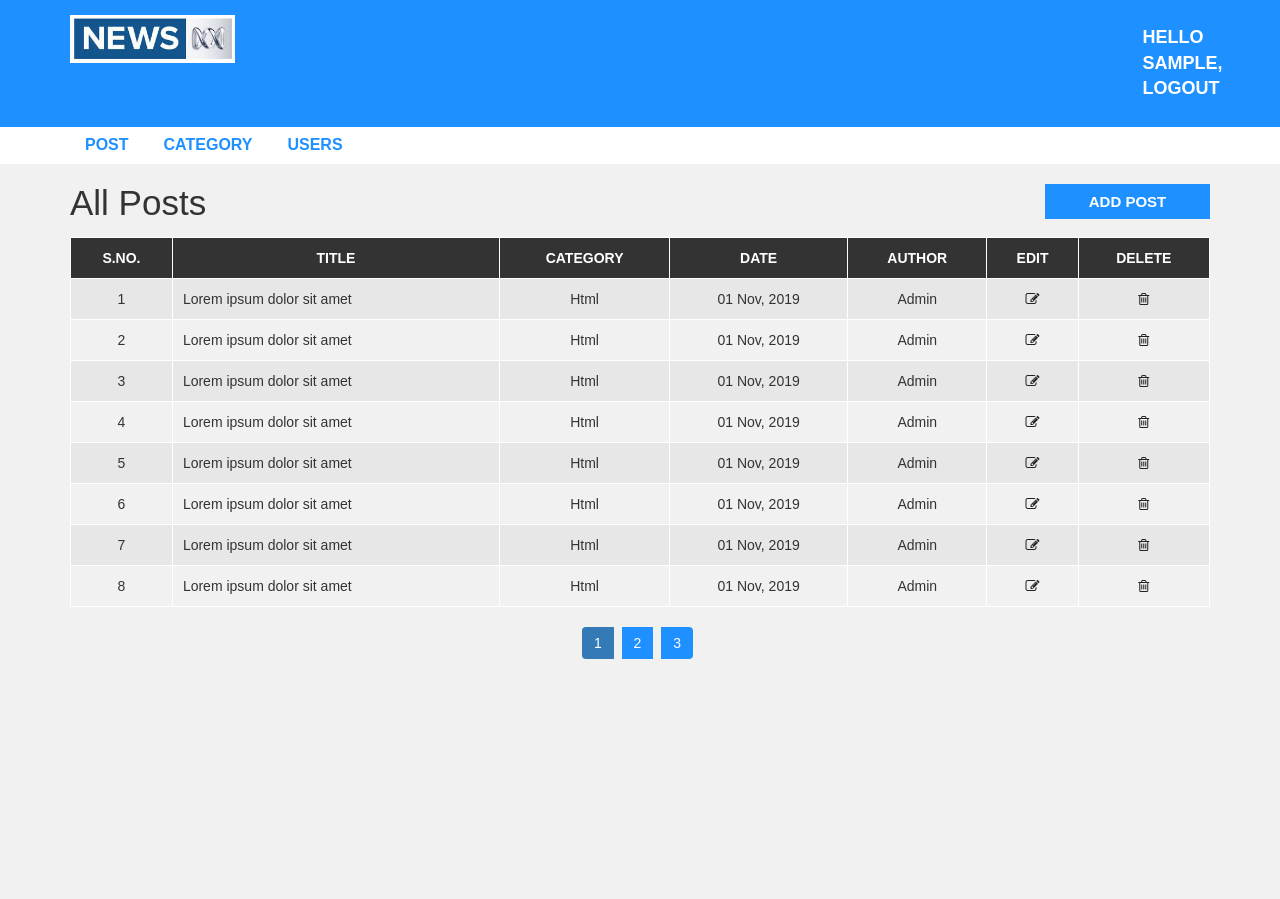
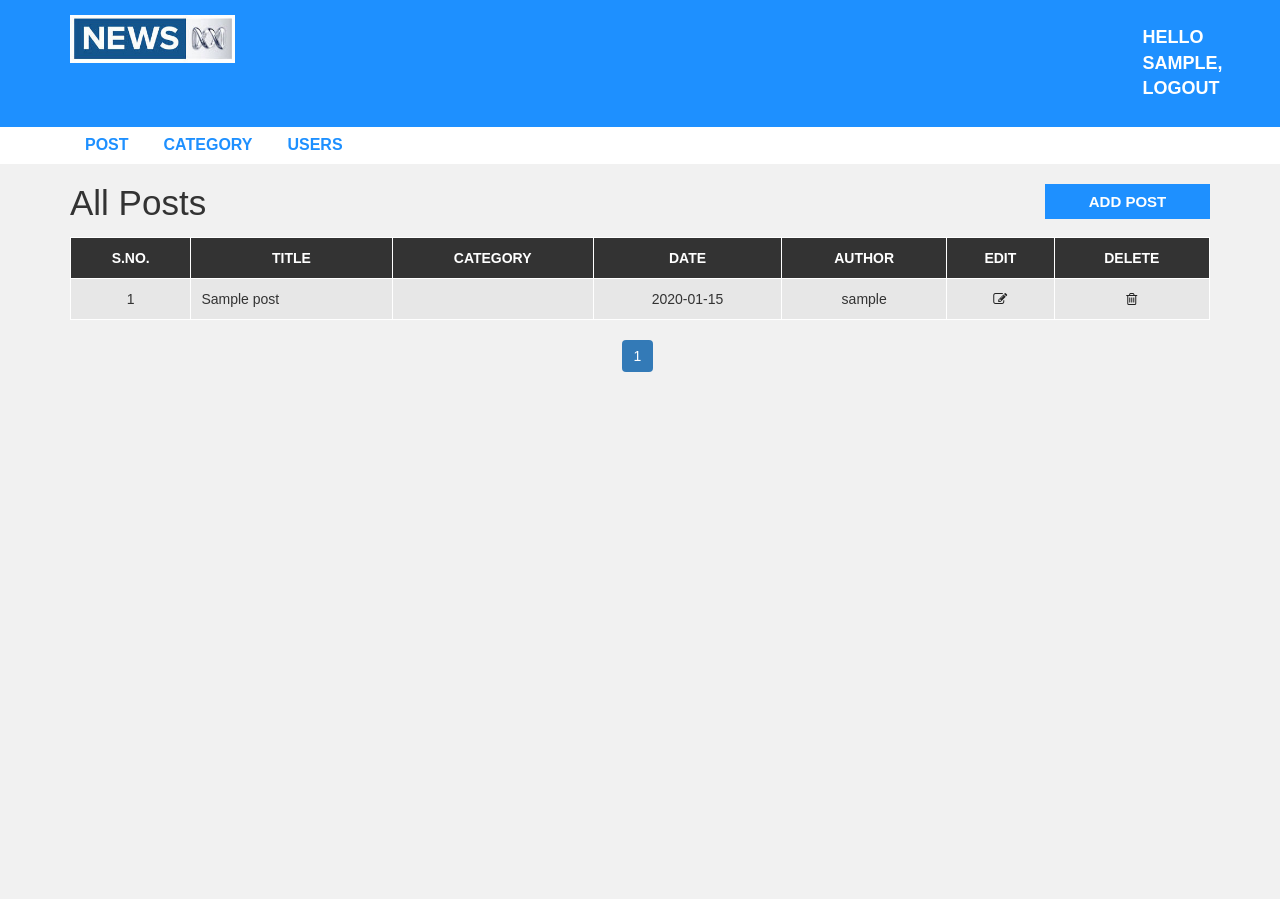
Before and after one commit to emon1432/newspaper, a PHP site: page /newspaper/admin/post.php in a window 1280 px wide. Shown: the top 899 px of the page. Run offline with PHP 8.4, Linux system fonts and the light colour scheme; the visitor is signed in with stand-in values (Sample User, id 1); tables that the repository leaves empty hold one stand-in row (values such as "Sample post").

Commit message:
update some code for post

```diff
--- a/admin/post.php
+++ b/admin/post.php
@@ -9,6 +9,22 @@
                 <a class="add-new" href="add-post.php">add post</a>
             </div>
             <div class="col-md-12">
+                <?php
+                include 'config.php';
+                $limit = 3;
+                if (isset($_GET['page'])) {
+                    $page = $_GET['page'];
+                } else {
+                    $page = 1;
+                }
+                $offset = ($page - 1) * $limit;
+                $sql = "SELECT * FROM post
+                LEFT JOIN category ON post.category = category.category_id
+                LEFT JOIN user ON post.author = user.user_id
+                ORDER BY post_id DESC LIMIT {$offset},{$limit}";
+                $_result = mysqli_query($conn, $sql) or die("Query Failed!!!");
+                if (mysqli_num_rows($_result) > 0) {
+                ?>
                     <table class="content-table">
                         <thead>
                             <th>S.No.</th>
@@ -20,85 +36,46 @@
                             <th>Delete</th>
                         </thead>
                         <tbody>
+                            <?php
+                            while ($row = mysqli_fetch_assoc($_result)) {
+                            ?>
                                 <tr>
-                            <td class='id'>1</td>
-                            <td>Lorem ipsum dolor sit amet</td>
-                            <td>Html</td>
-                            <td>01 Nov, 2019</td>
-                            <td>Admin</td>
-                            <td class='edit'><a href='update-post.php'><i class='fa fa-edit'></i></a></td>
-                            <td class='delete'><a href='delete-post.php'><i class='fa fa-trash-o'></i></a></td>
+                                    <td class='id'><?php echo $row['post_id'];?></td>
+                                    <td><?php echo $row['title'];?></td>
+                                    <td><?php echo $row['category_name'];?></td>
+                                    <td><?php echo $row['post_date'];?></td>
+                                    <td><?php echo $row['username'];?></td>
+                                    <td class='edit'><a href='update-post.php?id=<?php echo $row['post_id']; ?>'><i class='fa fa-edit'></i></a></td>
+                                    <td class='delete'><a href='delete-post.php?id=<?php echo $row['post_id']; ?>'><i class='fa fa-trash-o'></i></a></td>
                                 </tr>
-                        <tr>
-                            <td class='id'>2</td>
-                            <td>Lorem ipsum dolor sit amet</td>
-                            <td>Html</td>
-                            <td>01 Nov, 2019</td>
-                            <td>Admin</td>
-                            <td class='edit'><a href='update-post.php'><i class='fa fa-edit'></i></a></td>
-                            <td class='delete'><a href='delete-post.php'><i class='fa fa-trash-o'></i></a></td>
-                        </tr>
-                        <tr>
-                            <td class='id'>3</td>
-                            <td>Lorem ipsum dolor sit amet</td>
-                            <td>Html</td>
-                            <td>01 Nov, 2019</td>
-                            <td>Admin</td>
-                            <td class='edit'><a href='update-post.php'><i class='fa fa-edit'></i></a></td>
-                            <td class='delete'><a href='delete-post.php'><i class='fa fa-trash-o'></i></a></td>
-                        </tr>
-                        <tr>
-                            <td class='id'>4</td>
-                            <td>Lorem ipsum dolor sit amet</td>
-                            <td>Html</td>
-                            <td>01 Nov, 2019</td>
-                            <td>Admin</td>
-                            <td class='edit'><a href='update-post.php'><i class='fa fa-edit'></i></a></td>
-                            <td class='delete'><a href='delete-post.php'><i class='fa fa-trash-o'></i></a></td>
-                        </tr>
-                        <tr>
-                            <td class='id'>5</td>
-                            <td>Lorem ipsum dolor sit amet</td>
-                            <td>Html</td>
-                            <td>01 Nov, 2019</td>
-                            <td>Admin</td>
-                            <td class='edit'><a href='update-post.php'><i class='fa fa-edit'></i></a></td>
-                            <td class='delete'><a href='delete-post.php'><i class='fa fa-trash-o'></i></a></td>
-                        </tr>
-                        <tr>
-                            <td class='id'>6</td>
-                            <td>Lorem ipsum dolor sit amet</td>
-                            <td>Html</td>
-                            <td>01 Nov, 2019</td>
-                            <td>Admin</td>
-                            <td class='edit'><a href='update-post.php'><i class='fa fa-edit'></i></a></td>
-                            <td class='delete'><a href='delete-post.php'><i class='fa fa-trash-o'></i></a></td>
-                        </tr>
-                        <tr>
-                            <td class='id'>7</td>
-                            <td>Lorem ipsum dolor sit amet</td>
-                            <td>Html</td>
-                            <td>01 Nov, 2019</td>
-                            <td>Admin</td>
-                            <td class='edit'><a href='update-post.php'><i class='fa fa-edit'></i></a></td>
-                            <td class='delete'><a href='delete-post.php'><i class='fa fa-trash-o'></i></a></td>
-                        </tr>
-                        <tr>
-                            <td class='id'>8</td>
-                            <td>Lorem ipsum dolor sit amet</td>
-                            <td>Html</td>
-                            <td>01 Nov, 2019</td>
-                            <td>Admin</td>
-                            <td class='edit'><a href='update-post.php'><i class='fa fa-edit'></i></a></td>
-                            <td class='delete'><a href='delete-post.php'><i class='fa fa-trash-o'></i></a></td>
-                        </tr>
+                            <?php } ?>
                         </tbody>
                     </table>
-                <ul class='pagination admin-pagination'>
-                    <li class="active"><a>1</a></li>
-                    <li><a>2</a></li>
-                    <li><a>3</a></li>
-                </ul>
+                <?php
+                }
+                $sql1 = "SELECT * FROM post";
+                $result1 = mysqli_query($conn, $sql1) or die("Query Failed!!!");
+                if (mysqli_num_rows($result1) > 0) {
+                    $total_records = mysqli_num_rows($result1);
+                    $total_page = ceil($total_records / $limit);
+                    echo '<ul class="pagination admin-pagination">';
+                    if ($page > 1) {
+                        echo '<li><a href="post.php?page=' . ($page - 1) . '">Prev</a></li>';
+                    }
+                    for ($i = 1; $i <= $total_page; $i++) {
+                        if ($i == $page) {
+                            $active = 'active';
+                        } else {
+                            $active = '';
+                        }
+                        echo '<li class="' . $active . '"><a href="post.php?page=' . $i . '">' . $i . '</a></li>';
+                    }
+                    if ($total_page > $page) {
+                        echo '<li><a href="post.php?page=' . ($page + 1) . '">Next</a></li>';
+                    }
+                    echo '</ul>';
+                }
+                ?>
             </div>
         </div>
     </div>
```
Also changed, not shown: admin/save-post.php (+2 -10 lines), admin/upload/C.jpg (added), admin/upload/c++.png (added), admin/upload/java.png (added), admin/upload/php.jpeg (added). Lines whose indentation alone changed are shown as unchanged.
